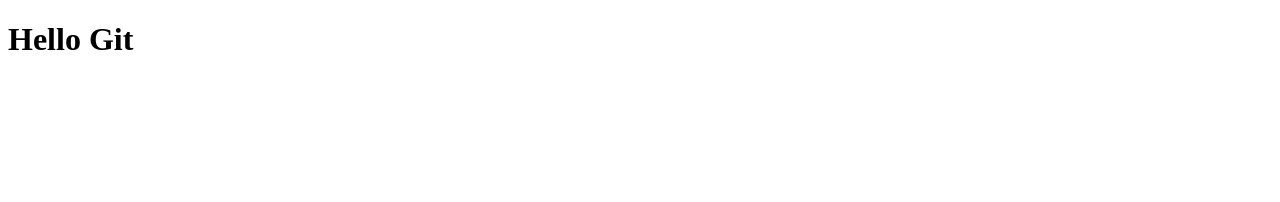
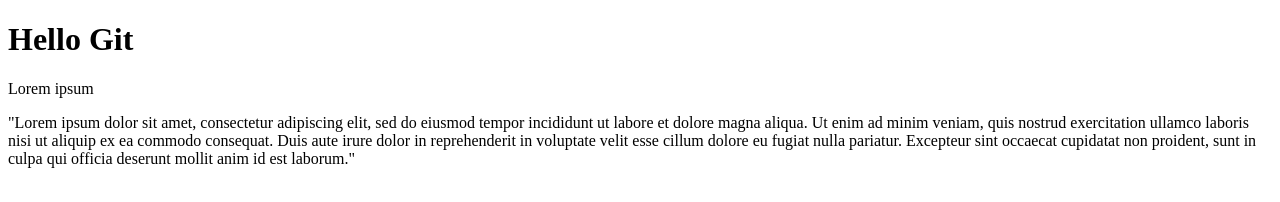
Before and after one commit to flohaag/gitbasics, a plain HTML site: page index.html in a window 1280 px wide. Drawn offline with Linux system fonts and the light colour scheme.

Commit message:
Added more text

```diff
--- a/index.html
+++ b/index.html
@@ -4,6 +4,10 @@
 	<title>Git Basics</title>
 </head>
 <body>
-<h1>Hello Git</h1>
+	<h1>Hello Git</h1>
+	<p>
+		Lorem ipsum
+	</p>
+	"Lorem ipsum dolor sit amet, consectetur adipiscing elit, sed do eiusmod tempor incididunt ut labore et dolore magna aliqua. Ut enim ad minim veniam, quis nostrud exercitation ullamco laboris nisi ut aliquip ex ea commodo consequat. Duis aute irure dolor in reprehenderit in voluptate velit esse cillum dolore eu fugiat nulla pariatur. Excepteur sint occaecat cupidatat non proident, sunt in culpa qui officia deserunt mollit anim id est laborum."
 </body>
 </html>
```
